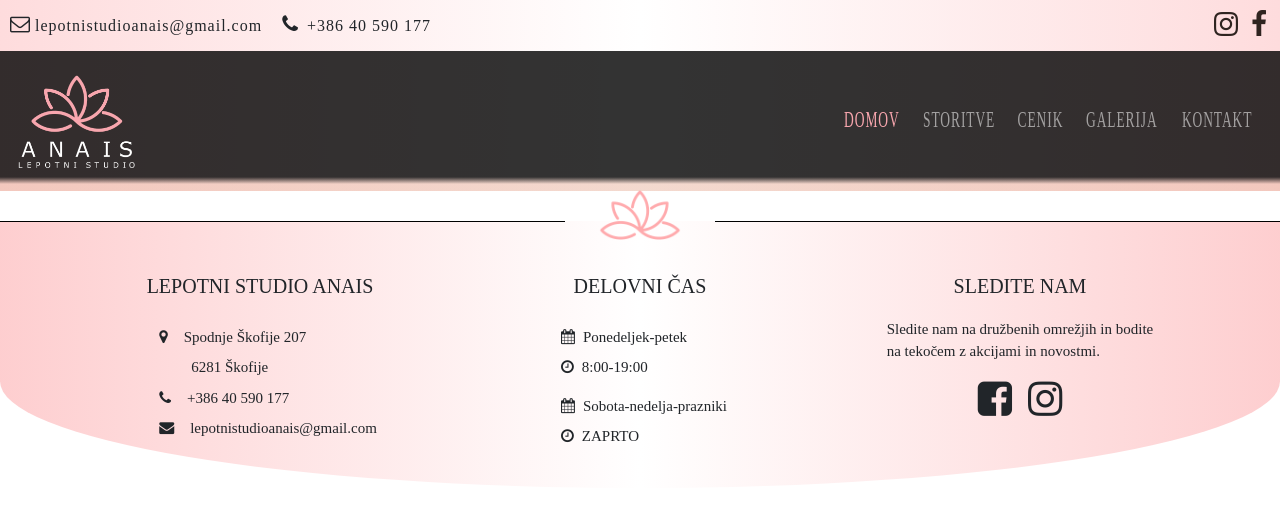
After one commit to alexs2307/Kozmeticni_salon, a Flask app: page /cenik in a window 1280 px wide. The commit adds this page. Shown: the top 523 px of the page. Run offline with Flask 2, Linux system fonts and the light colour scheme; some libraries are stand-ins or nearby versions; some web fonts are replaced.

Commit message:
started price link

```diff
--- a/main.py
+++ b/main.py
@@ -8,5 +8,9 @@ app = Flask(__name__)
 def index():
     return render_template("index.html")
 
+@app.route("/cenik")
+def price():
+    return render_template("cenik.html")
+
 if __name__ == '__main__':
     app.run(debug=True)
--- a/static/css/index.css
+++ b/static/css/index.css
@@ -13,7 +13,6 @@ html {
 
 body{
 font-family: 'Moulpali', serif;
-font-size:20px;
 background-color:white;
 
 
@@ -37,23 +36,27 @@ padding:10px;
 .left{
 display:flex;
 
-
 }
 .mail{
 margin-right:20px;
 
 }
+.mail .fa{
+font-size:20px;
+}
 .mail span{
 margin-left:5px;
 
 }
-
+.phone .fa{
+font-size:20px;
+}
 .phone span{
 margin-left:5px
 }
 
 span{
-font-size:18px;
+font-size:16px;
 letter-spacing:1px;
 }
 
@@ -125,14 +128,14 @@ color:white;
 
 }
 
-ul a:hover{
+nav ul a:hover{
   color: #F8A6AE !important;
 }
 nav li{
     text-align: center;
     text-transform: uppercase;
 }
-li > a:after{
+nav li > a:after{
     content: '';
     display: block;
     height: 1.5px;
@@ -140,7 +143,7 @@ li > a:after{
     transform: scaleX(0);
     transition: transform .3s;
 }
-li > a:hover:after{
+nav li > a:hover:after{
     transform: scaleX(1);
     transition: transform .3s;
 }
@@ -451,6 +454,13 @@ margin-left:10px;
 }
 
 /*footer*/
+footer{
+
+background:linear-gradient(90deg,rgba(253,185,187,.7), rgba(255,255,255,.9),rgba(253,185,187,.7));
+border-bottom-left-radius: 50% 40%;
+border-bottom-right-radius: 50% 40%;
+}
+
 
 .separator{
 margin-top:30px;
@@ -462,9 +472,36 @@ margin-top:-65px;
 .line{
 margin-top:-52px;
 }
+h5{
+text-transform:uppercase;
 
-.location{
+}
+.location,.schedule,.follow,.soc-links{
 display:flex;
 justify-content:center;
+
 font-size:15px;
+
 }
+
+.location a{
+ color: inherit;
+text-decoration:none;
+}
+
+.location a:hover{
+color: #fff;
+transition: 0.2s;
+text-shadow: 1px 1px 20px rgba(0,0,0,1);
+}
+
+.soc-links a{
+text-decoration:none;
+color:inherit;
+}
+
+.soc-links a:hover{
+color: #fff;
+transition: 0.2s;
+text-shadow: 1px 1px 20px rgba(0,0,0,1);
+}
--- /dev/null
+++ b/templates/cenik.html
@@ -0,0 +1,146 @@
+<!doctype html>
+<html lang="en">
+  <head>
+    <!-- Required meta tags -->
+    <meta charset="utf-8">
+    <meta name="viewport" content="width=device-width, initial-scale=1">
+
+    <!-- Bootstrap CSS -->
+    <link href="https://cdn.jsdelivr.net/npm/bootstrap@5.1.3/dist/css/bootstrap.min.css" rel="stylesheet" integrity="sha384-1BmE4kWBq78iYhFldvKuhfTAU6auU8tT94WrHftjDbrCEXSU1oBoqyl2QvZ6jIW3" crossorigin="anonymous">
+    <link rel="stylesheet" href="https://cdnjs.cloudflare.com/ajax/libs/font-awesome/4.7.0/css/font-awesome.min.css">
+      <link href='https://fonts.googleapis.com/css?family=Source Sans Pro' rel='stylesheet'>
+	  <!-- Custom CSS -->
+  <link rel="stylesheet" href="static/css/index.css">
+    <title>Lepotni Studio Anais</title>
+  </head>
+  <body>
+    <header>
+  <div class="top">
+    <div class="left">
+      <div class="mail">
+      <i class="fa fa-envelope-o fa-1x"></i><span>lepotnistudioanais@gmail.com</span>
+        </div>
+      <div class="phone">
+      <i class="fa fa-phone fa-1x"></i>
+       <span>+386 40 590 177</span>
+        </div>
+    </div>
+    <div class="right">
+      <div class="instagram">
+        <a href="#" target="_blank"> <i class="fa fa-instagram fa-2x"></i></a>
+      </div>
+      <div class="facebook">
+      <a href="#" target="_blank"><i class="fa fa-facebook fa-2x"></i></a>
+        </div>
+    </div>
+  </div>
+ <nav class="navbar navbar-expand-lg navbar-dark  p-md-3">
+        <a class="navbar-brand" href="#">
+          <img class="img-fluid" src="static/img/logo.png" width="120" height="auto"></a>
+        <button
+          class="navbar-toggler"
+          type="button"
+          data-bs-toggle="collapse"
+          data-bs-target="#navbarNav"
+          aria-controls="navbarNav"
+          aria-expanded="false"
+          aria-label="Toggle navigation"
+        >
+          <span class="navbar-toggler-icon"></span>
+        </button>
+
+        <div class="collapse navbar-collapse" id="navbarNav">
+          <div class="mx-auto"></div>
+          <ul class="navbar-nav" id="nav">
+            <li class="nav-item">
+              <a class="nav-link active" href="/">DOMOV</a>
+            </li>
+            <li class="nav-item">
+              <a class="nav-link" href="#">STORITVE</a>
+            </li>
+            <li class="nav-item">
+              <a class="nav-link" href="#">CENIK</a>
+            </li>
+            <li class="nav-item">
+              <a class="nav-link" href="#">GALERIJA</a>
+            </li>
+            <li class="nav-item">
+              <a class="nav-link" href="#">KONTAKT</a>
+            </li>
+          </ul>
+        </div>
+    </nav>
+</header>
+
+<footer>
+        <div class="separator">
+  <div class="line"></div>
+    <img src="/static/img/spa.png">
+    <div class="line"></div>
+</div>
+    <div class="container">
+    <div class="row align-items-center;">
+    <div class="col-md-4 col-sm-6 mb-3">
+        <h5 style="text-align:center; margin-bottom:20px;"> Lepotni Studio Anais</h5>
+        <div class="location">
+            <ul class="list-unstyled">
+            <li class="my-2 mb-1"><i class="fa fa-map-marker mx-3"></i>Spodnje Škofije 207</li>
+                <li class="my-2 mx-5 mb-1">6281 Škofije</li>
+                <li class="my-2 mb-1"><i class="fa fa-phone mx-3"></i>+386 40 590 177</li>
+                <li class="my-2 mb-1"><i class="fa fa-envelope mx-3"></i><a href="mailto:lepotnistudioanais@gmail.com">lepotnistudioanais@gmail.com</a></li>
+          </ul>
+            </div>
+    </div>
+<div class="col-md-4 col-sm-6 mb-3">
+    <h5 style="text-align:center; margin-bottom:20px;">delovni čas</h5>
+    <div class="schedule">
+     <ul class="list-unstyled">
+        <li class="my-2 mb-1"><i class="fa fa-calendar mx-2" aria-hidden="true"></i>Ponedeljek-petek</li>
+         <li class="my-2 mb-3"><i class="fa fa-clock-o mx-2" aria-hidden="true"></i>8:00-19:00</li>
+         <li class="my-2 mb-1"><i class="fa fa-calendar mx-2" aria-hidden="true"></i>Sobota-nedelja-prazniki</li>
+         <li class="my-2 mb-2"><i class="fa fa-clock-o mx-2" aria-hidden="true"></i>ZAPRTO</li>
+     </ul>
+        </div>
+    </div>
+        <div class="col-md-4 col-sm-6 mb-3">
+            <h5 style="text-align:center; margin-bottom:20px;">Sledite nam</h5>
+            <div class="follow">
+      <p>Sledite nam na družbenih omrežjih in bodite<br> na tekočem z akcijami in novostmi.</p>
+            </div>
+            <div class="soc-links">
+                <a href="https://www.facebook.com/pages/category/Beauty--cosmetic---personal-care/Lepotni-Studio-Anais-426593567492815/" target="_blank"><i class="fa fa-facebook-square mx-2" style="font-size:40px"></i></a>
+                <a href="https://www.instagram.com/lepotni_studio_anais/" target="_blank"><i class="fa fa-instagram mx-2" style="font-size:40px"></i></a>
+                </div>
+    </div>
+
+
+        </div>
+</div>
+</footer>
+
+
+
+
+
+<script>
+var linkClicked = document.getElementsByClassName('nav-link');
+var numClass = linkClicked.length;
+
+for (var i = 0; i < numClass; i++) {
+		linkClicked[i].addEventListener('click', function(){
+      var onTheMoment = document.getElementsByClassName('active');
+			onTheMoment[0].className = onTheMoment[0].className.replace(' active', '');
+			this.className += ' active';
+    }, false);
+	}
+
+</script>
+    <!-- Option 1: Bootstrap Bundle with Popper -->
+
+	 <!-- jQuery CND -->
+    <script src="https://cdn.jsdelivr.net/npm/bootstrap@5.1.3/dist/js/bootstrap.bundle.min.js" integrity="sha384-ka7Sk0Gln4gmtz2MlQnikT1wXgYsOg+OMhuP+IlRH9sENBO0LRn5q+8nbTov4+1p" crossorigin="anonymous"></script>
+<script src="https://cdnjs.cloudflare.com/ajax/libs/jquery/3.1.0/jquery.min.js"></script>
+  <!-- Bootstrap Script -->
+
+  </body>
+</html>
```
Also changed, not shown: templates/index.html (+24 -13 lines), static/css/price.css (added).
